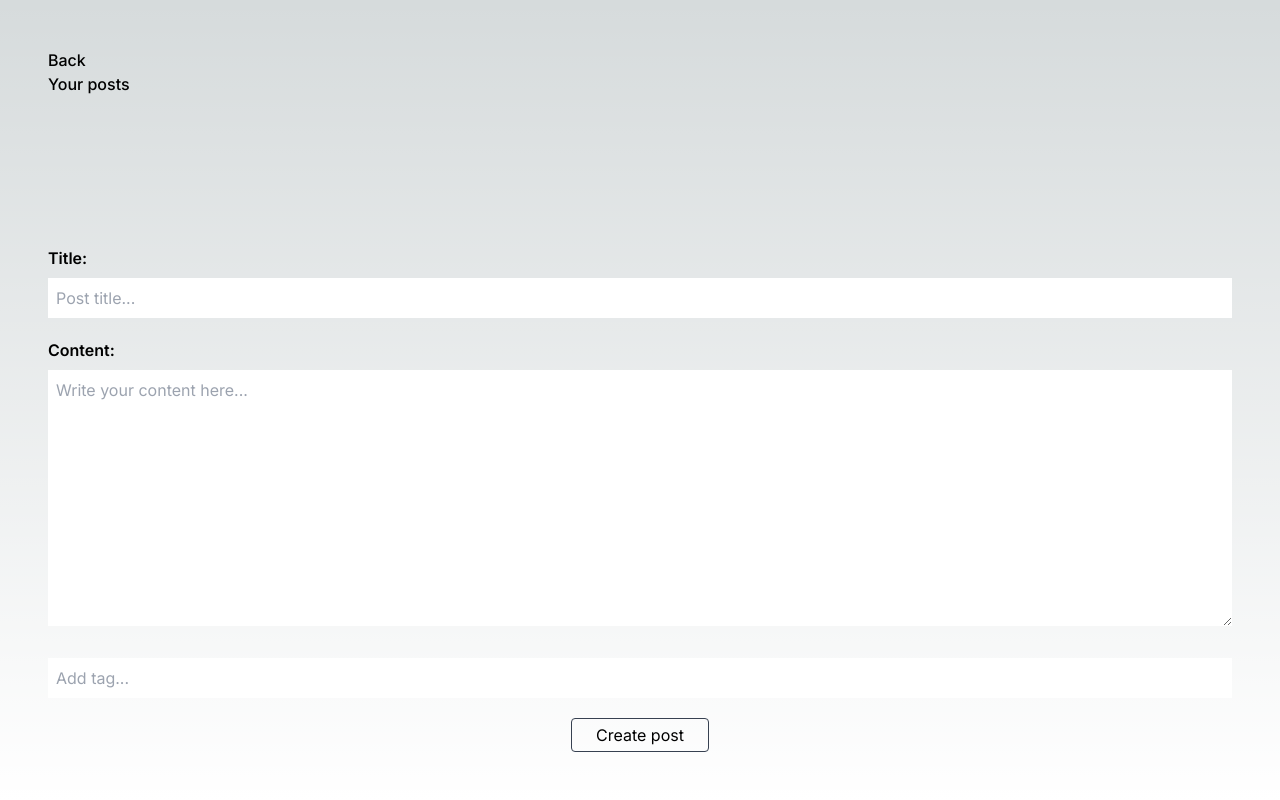
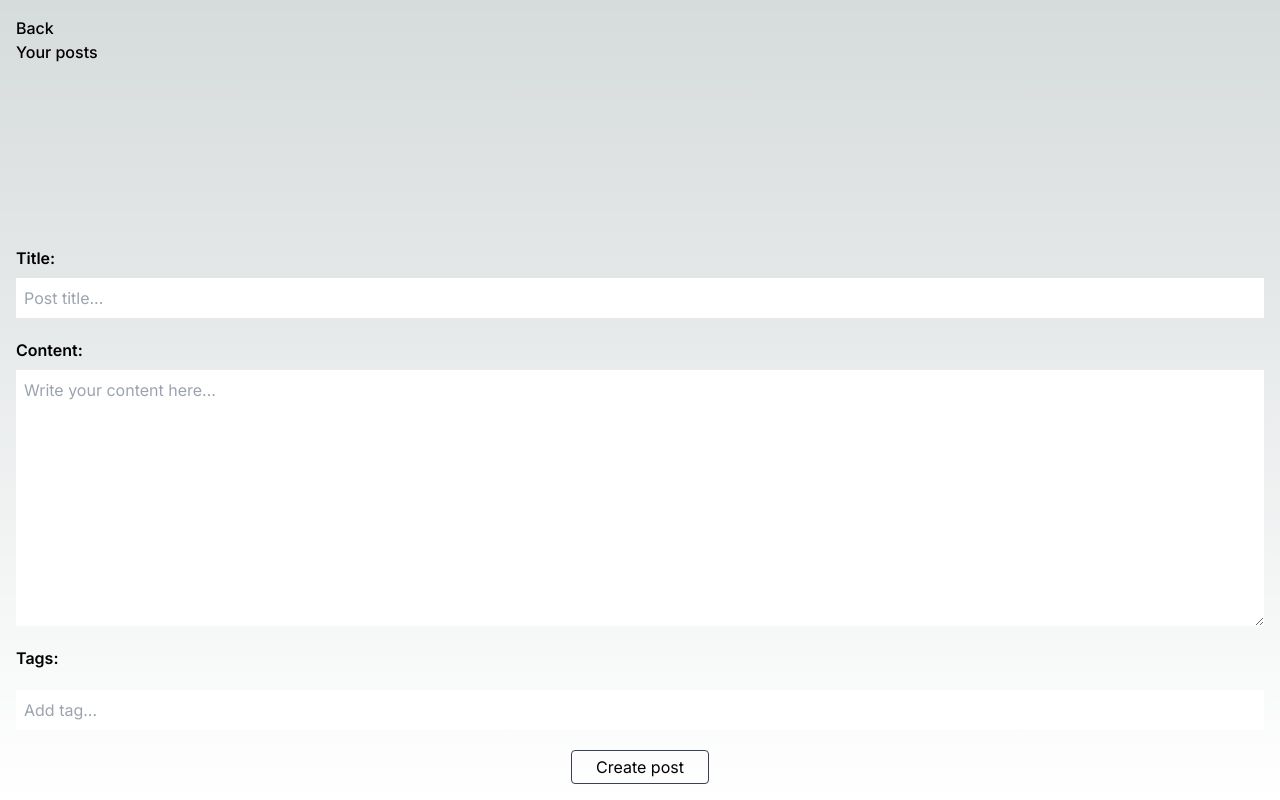
Before and after one commit to feliperaro/my-blog, a Next.js app: page /create-post in a window 1280 px wide. Built offline with nearby package versions, Linux system fonts and the light colour scheme.

Commit message:
label Tags and - padding main

```diff
--- a/src/app/create-post/page.tsx
+++ b/src/app/create-post/page.tsx
@@ -48,7 +48,7 @@ const CreatePostPage = () => {
   };
 
   return (
-    <main className="flex min-h-screen flex-col gap-5 justify-between p-12">
+    <main className="flex min-h-screen flex-col gap-5 justify-between p-4">
       <div className="flex flex-col">
         <span className="font-medium hover:font-extrabold">
           <Link href={"/"}>Back</Link>
@@ -88,7 +88,10 @@ const CreatePostPage = () => {
             value={post.content}
           />
         </div>
-        <div className="">
+        <div className="flex flex-col gap-2">
+          <label className="font-semibold" htmlFor="content">
+            {"Tags:"}
+          </label>
           <TagsInput
             initialTags={post.tags}
             onChange={(tags) => handleTagChange(tags)}
```
